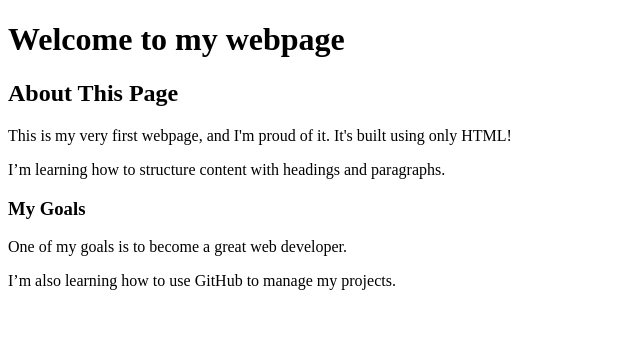
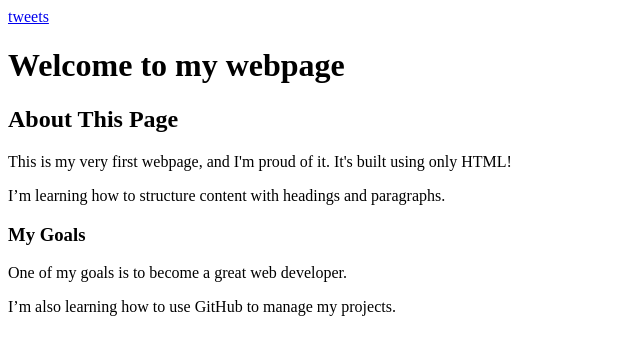
Before and after one commit to BisharAH/My_First_Portfolio, a plain HTML site: page html_basic/index.html in a window 1280 px wide. Shown: the whole page, without its empty margins (0-640 px from the left). Drawn offline with Linux system fonts and the light colour scheme.

Commit message:
Update index.html

```diff
--- a/html_basic/index.html
+++ b/html_basic/index.html
@@ -6,6 +6,11 @@
     <title>Welcome to My First Webpage</title>
   </head>
   <body>
+    <header>
+      <nav>
+        <a href="tweets.html">tweets</a>
+      </nav>
+    </header>
     <h1>Welcome to my webpage</h1>
     <h2>About This Page</h2>
     <p>
```
